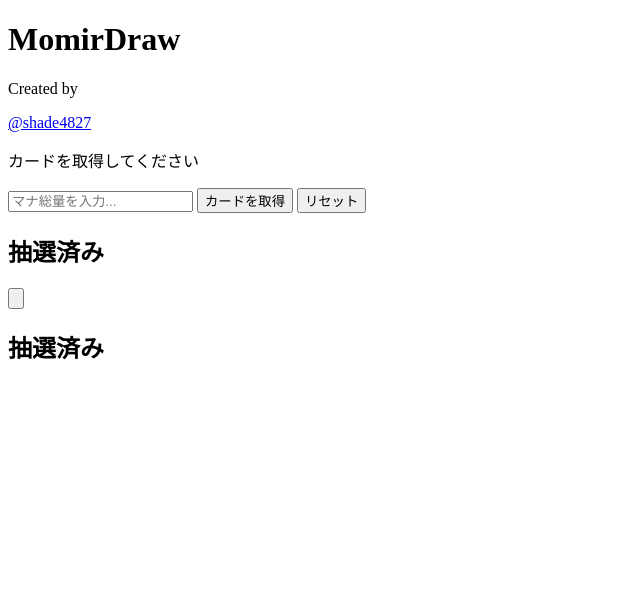
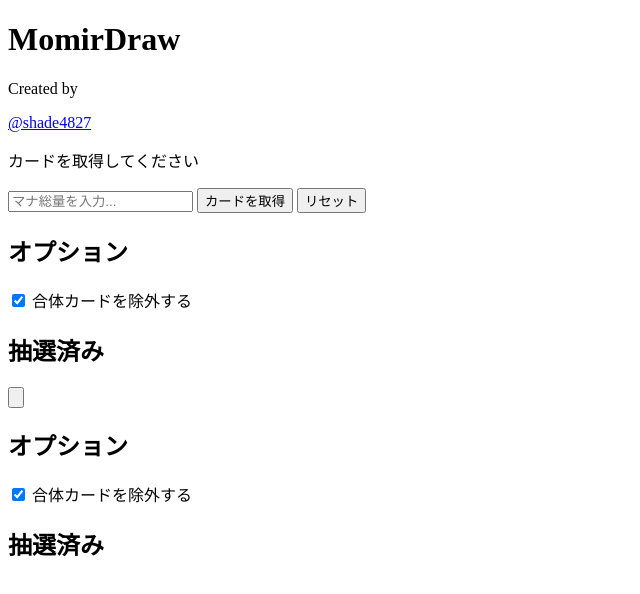
Before and after one commit to Shade4827/MomirDraw, a SvelteKit app: page / in a window 1280 px wide. Both pictures are taken after a click on the button "抽選済みカードを開く". Shown: the top 594 px of the page, without its empty margins (0-640 px from the left). Built offline with nearby package versions, Linux system fonts and the light colour scheme.

Commit message:
合体カードの抽選可否をオプションに変更

```diff
--- a/src/routes/+page.svelte
+++ b/src/routes/+page.svelte
@@ -17,6 +17,7 @@
   let saving = false;
   let errorMessage: string = '';
   let sidebarOpen = false;
+  let excludeMeldCard = true;
 
   const buildQuery = (): string => {
     let query = BASE_QUERY;
@@ -47,7 +48,7 @@
       return;
     }
 
-    if (!result.mana_cost) {
+    if (excludeMeldCard && !result.mana_cost) {
       errorMessage = '合体カードのため、再度お試しください。';
       saving = false;
       return;
@@ -171,6 +172,13 @@
   class="hidden lg:flex fixed top-20 right-0 w-64 h-[calc(100vh-5rem)] bg-white shadow-lg border-l border-gray-200 flex-col z-40"
 >
   <div class="p-4 flex flex-col h-full">
+    <h2 class="text-lg font-bold mb-2 flex-shrink-0">オプション</h2>
+    <div class="mb-4">
+      <label class="flex items-center gap-2">
+        <input type="checkbox" bind:checked={excludeMeldCard} />
+        <span class="text-sm">合体カードを除外する</span>
+      </label>
+    </div>
     <h2 class="text-lg font-bold mb-2 flex-shrink-0">抽選済み</h2>
     <ul class="space-y-4 overflow-y-auto flex-1">
       {#each pastCards as pastCard (pastCard.id)}
@@ -229,6 +237,13 @@
         </svg>
       </button>
       <div class="p-4 flex flex-col h-full ml-12">
+        <h2 class="text-lg font-bold mb-2 flex-shrink-0">オプション</h2>
+        <div class="mb-4">
+          <label class="flex items-center gap-2">
+            <input type="checkbox" bind:checked={excludeMeldCard} />
+            <span class="text-sm">合体カードを除外する</span>
+          </label>
+        </div>
         <h2 class="text-lg font-bold mb-2 flex-shrink-0">抽選済み</h2>
         <ul class="space-y-4 overflow-y-auto flex-1">
           {#each pastCards as pastCard (pastCard.id)}
```
